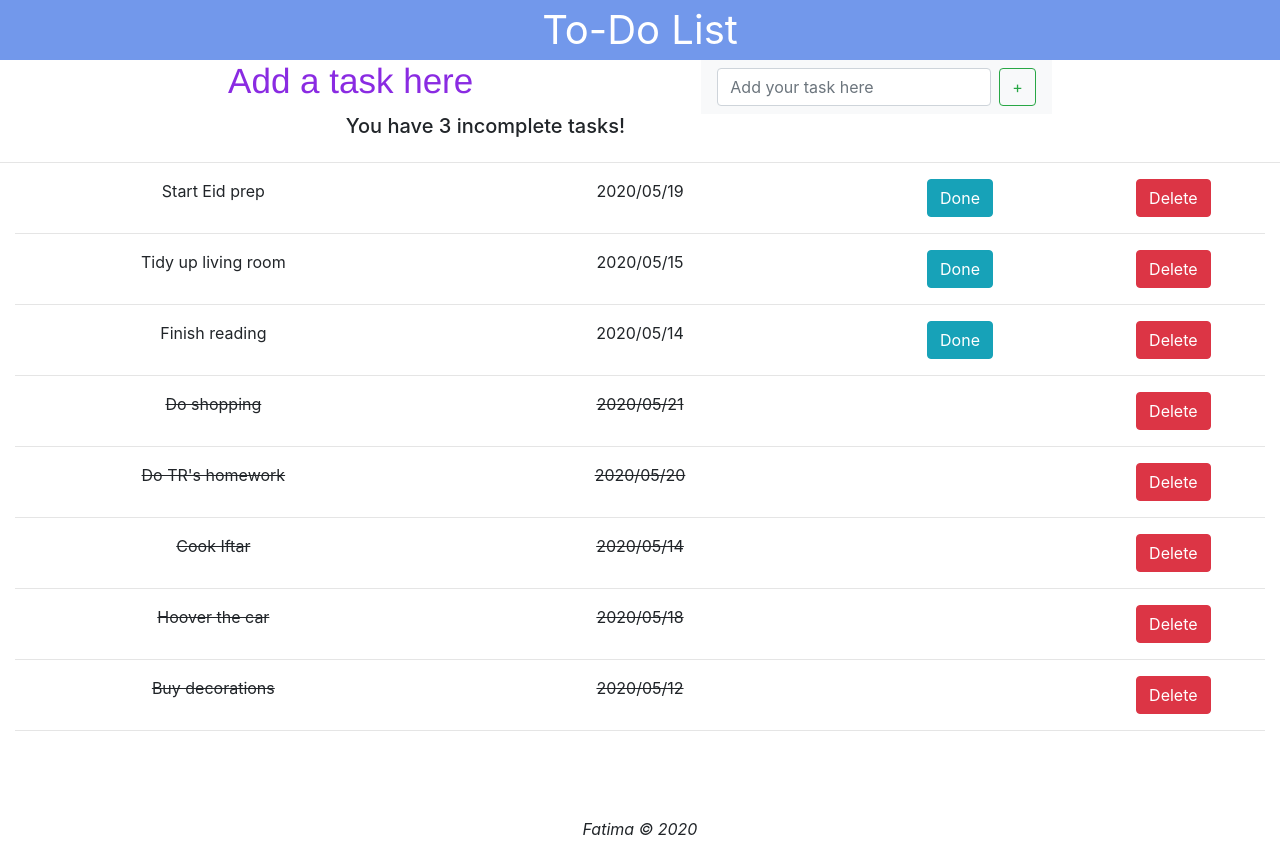
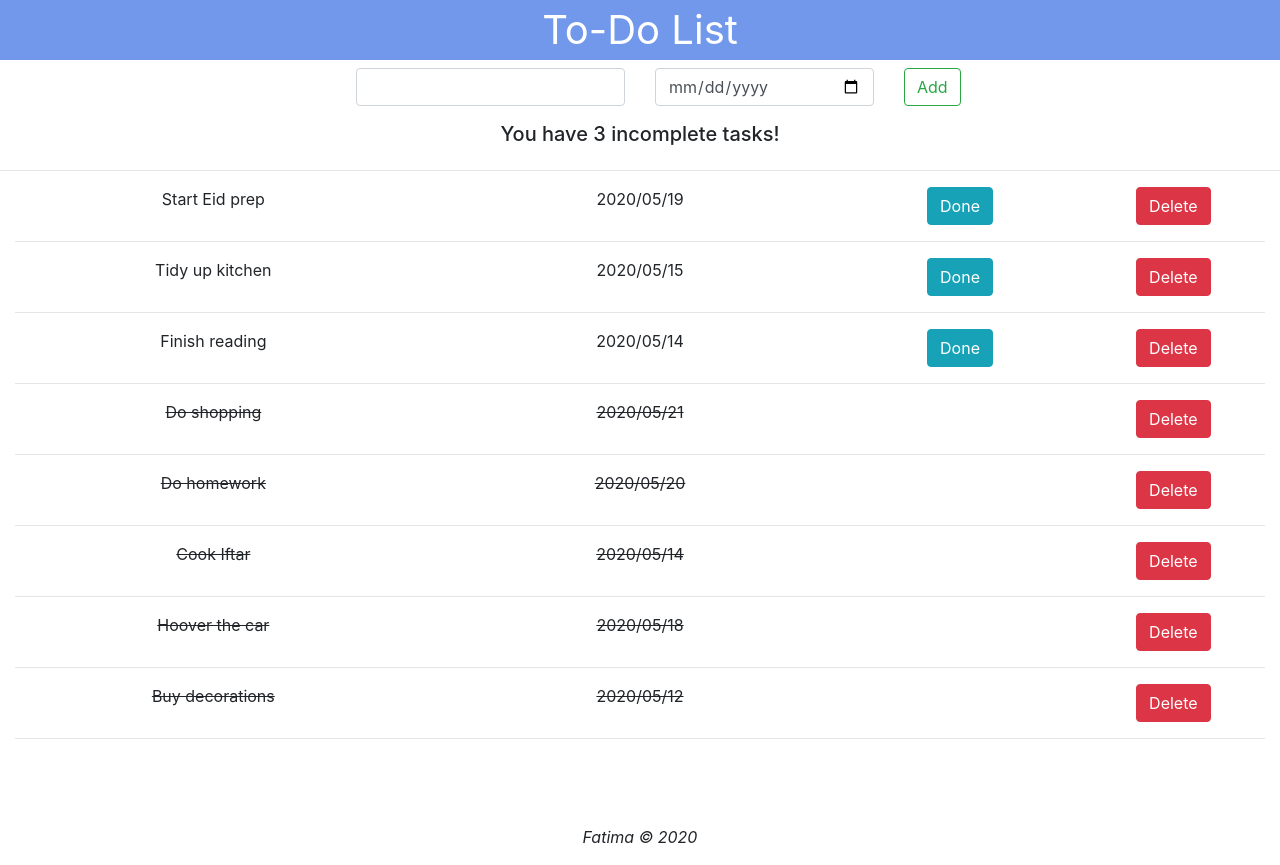
Before and after one commit to FatimaAbdimalik/todo-react-app, a React (Create React App) app: page / in a window 1280 px wide. Built offline with nearby package versions, Linux system fonts and the light colour scheme.

Commit message:
not finished

```diff
--- a/package.json
+++ b/package.json
@@ -8,7 +8,8 @@
     "@testing-library/user-event": "^7.2.1",
     "react": "^16.13.1",
     "react-dom": "^16.13.1",
-    "react-scripts": "3.4.1"
+    "react-scripts": "3.4.1",
+    "uuid": "^8.1.0"
   },
   "scripts": {
     "start": "react-scripts start",
--- a/src/App.js
+++ b/src/App.js
@@ -1,4 +1,5 @@
 import React, { useState } from "react";
+import { v4 as uuidv4 } from "uuid";
 import Header from "./Header/Header";
 import TaskItem from "./TaskItem/TaskItem";
 import Footer from "./Footer/Footer";
@@ -7,25 +8,106 @@ import "./App.css";
 
 function App() {
   const [tasks, setTasks] = useState([
-    { text: "Do shopping", Duedate: "2020/05/21", compeleted: true },
-    { text: "Do TR's homework", Duedate: "2020/05/20", compeleted: true },
-    { text: "Start Eid prep", Duedate: "2020/05/19", compeleted: false },
-    { text: "Tidy up living room", Duedate: "2020/05/15", compeleted: false },
-    { text: "Cook Iftar", Duedate: "2020/05/14", compeleted: true },
-    { text: "Hoover the car", Duedate: "2020/05/18", compeleted: true },
-    { text: "Buy decorations", Duedate: "2020/05/12", compeleted: true },
-    { text: "Finish reading", Duedate: "2020/05/14", compeleted: false },
+    {
+      text: "Do shopping",
+      Duedate: "2020/05/21",
+      compeleted: true,
+      id: uuidv4(),
+    },
+    {
+      text: "Do homework",
+      Duedate: "2020/05/20",
+      compeleted: true,
+      id: uuidv4(),
+    },
+    {
+      text: "Start Eid prep",
+      Duedate: "2020/05/19",
+      compeleted: false,
+      id: uuidv4(),
+    },
+    {
+      text: "Tidy up kitchen",
+      Duedate: "2020/05/15",
+      compeleted: false,
+      id: uuidv4(),
+    },
+    {
+      text: "Cook Iftar",
+      Duedate: "2020/05/14",
+      compeleted: true,
+      id: uuidv4(),
+    },
+    {
+      text: "Hoover the car",
+      Duedate: "2020/05/18",
+      compeleted: true,
+      id: uuidv4(),
+    },
+    {
+      text: "Buy decorations",
+      Duedate: "2020/05/12",
+      compeleted: true,
+      id: uuidv4(),
+    },
+    {
+      text: "Finish reading",
+      Duedate: "2020/05/14",
+      compeleted: false,
+      id: uuidv4(),
+    },
   ]);
   const activeTasks = tasks.filter((task) => !task.compeleted);
   const compeletedTasks = tasks.filter((task) => task.compeleted);
+  function deleteTask(id) {
+    // Look throught all the tasks, find where task.id === id
+    // remove that task
+    //update the task state
+    const updatedTasks = tasks.filter((task) => task.id !== id);
+    setTasks(updatedTasks);
+  }
+  function completeTask(id) {
+    //look through all the tasks
+    //if task.id === id, change completed: true
+    //update the task state
+    console.log(id);
+    const updatedCompleteTasks = tasks.map((task) => {
+      if (task.id === id) {
+        // change completed to be true TRANSFORM
+        task.completed = true;
+      }
+      return task;
+    });
+    console.log(updatedCompleteTasks);
+    setTasks(updatedCompleteTasks);
+  }
+  function addTask(text, dueDate) {
+    //get copy of exsisting tasks
+    // create a new task and merge to the array
+    // update the tasks state
+
+    const newTask = {
+      text: text,
+      Duedate: dueDate,
+      compeleted: false,
+      id: uuidv4(),
+    };
+
+    const updatedNewTasks = [...tasks, newTask];
+    setTasks(updatedNewTasks);
+  }
   return (
     <div className="App">
       <header className="App-header">To-Do List</header>
-      <Header />
+      <Header addTask={addTask} />
       <Task count={activeTasks.length} />
       <div>
         {activeTasks.map((task) => (
           <TaskItem
+            key={task.id}
+            completeTaskFunc={completeTask}
+            deleteTaskFunk={deleteTask}
+            id={task.id}
             text={task.text}
             compeleted={task.compeleted}
             Duedate={task.Duedate}
@@ -34,6 +116,10 @@ function App() {
 
         {compeletedTasks.map((task) => (
           <TaskItem
+            key={task.id}
+            completeTaskFunc={completeTask}
+            deleteTaskFunk={deleteTask}
+            id={task.id}
             text={task.text}
             completed={task.compeleted}
             Duedate={task.Duedate}
--- a/src/Header/Header.css
+++ b/src/Header/Header.css
@@ -1,3 +1,10 @@
+.row-justify-content-around {
+  display: flex;
+}
+
+/* .row-one {
+  margin-right: 20px;
+} */
 .text {
   color: blueviolet;
   font-size: 35px;
--- a/src/Header/Header.js
+++ b/src/Header/Header.js
@@ -1,30 +1,58 @@
-import React from "react";
+import React, { useState } from "react";
 import "./Header.css";
 
-function Header() {
+function Header(props) {
+  const [text, setText] = useState(" ");
+  const [dueDate, setDueDate] = useState("");
+  function handleTextChange(event) {
+    setText(event.target.value);
+    // console.log(event.target.value);
+  }
+
+  function handleDateChange(event) {
+    setDueDate(event.target.value);
+  }
+  function handleAddTaskClick() {
+    console.log("button clicked");
+    props.addTask(text.dueDate);
+  }
   return (
     <div className="task-item">
+      {/* <div>
+        <h2 className="text">Add a task here</h2>
+      </div> */}
       <div>
-        <h2 className="text">Add a task here</h2>
+        <div className="row mb-3">
+          {/* <nav className="navbar navbar-light bg-light"> */}
+          {/* <form className="row-justify-content-around"> */}
+          <div className="col-6 mt-2">
+            <input
+              className="form-control"
+              type="text"
+              value={text}
+              onChange={handleTextChange}
+            />
           </div>
-      <div className="row">
-        <div className="col-12">
-          <nav className="navbar navbar-light bg-light">
-            <form className="form-inline">
+          <div className="col-5 mt-2">
             <input
               className="form-control mr-sm-2"
-                type="search"
-                placeholder="Add your task here"
-                aria-label="Search"
+              type="date"
+              placeholder="Add date here"
+              value={dueDate}
+              onChange={handleDateChange}
             />
+          </div>
+          <div className="col-1 mt-2">
             <button
               className="btn btn-outline-success my-2 my-sm-0"
-                type="submit"
+              type="button"
+              onClick={handleAddTaskClick}
             >
-                +
+              Add
             </button>
-            </form>
-          </nav>
+          </div>
+          {/* </form> */}
+          {/* </nav> */}
         </div>
       </div>
     </div>
--- a/src/Task/Task.css
+++ b/src/Task/Task.css
@@ -1,3 +1,3 @@
-.colour {
+/* .colour {
   text-align: right;
-}
+} */
--- a/src/Task/Task.js
+++ b/src/Task/Task.js
@@ -9,7 +9,7 @@ function Task(props) {
           <div className="col-12"></div>
         </div>
       </div>
-      <div className="row">
+      <div className="row justify-content-center">
         <div className="col-12 col-sm-6">
           <h5 className="colour">You have {props.count} incomplete tasks!</h5>
         </div>
--- a/src/TaskItem/TaskItem.js
+++ b/src/TaskItem/TaskItem.js
@@ -2,6 +2,16 @@ import React from "react";
 import "./TaskItem.css";
 
 function TaskItem(props) {
+  // function handelDeleteClick() {
+  //   console.log("The delete button has been clicked");
+  //   console.log(props.id);
+  //   props.deleteTask(props.id);
+  // }
+  function handelCompleteClick() {
+    console.log("complete button has been clicked");
+    console.log(props.id);
+    props.completeTaskFunc(props.id);
+  }
   return (
     <div>
       <div className={`task task--${props.completed ? "complete" : "active"}`}>
@@ -11,13 +21,21 @@ function TaskItem(props) {
             <div className="col-2 col-sm-3">{props.Duedate}</div>
             <div className="col-2 col-sm-1">
               {!props.completed && (
-                <button type="button" className="btn btn-info">
+                <button
+                  type="button"
+                  className="btn btn-info"
+                  onClick={handelCompleteClick}
+                >
                   Done
                 </button>
               )}
             </div>
             <div className="col-2 col-sm-1">
-              <button type="button" className="btn btn-danger">
+              <button
+                type="button"
+                className="btn btn-danger"
+                onClick={() => props.deleteTaskFunk(props.id)}
+              >
                 Delete
               </button>
             </div>
```
Also changed, not shown: 1 other file (tests, documents, lock files or other folders). Lines whose indentation alone changed are shown as unchanged.
